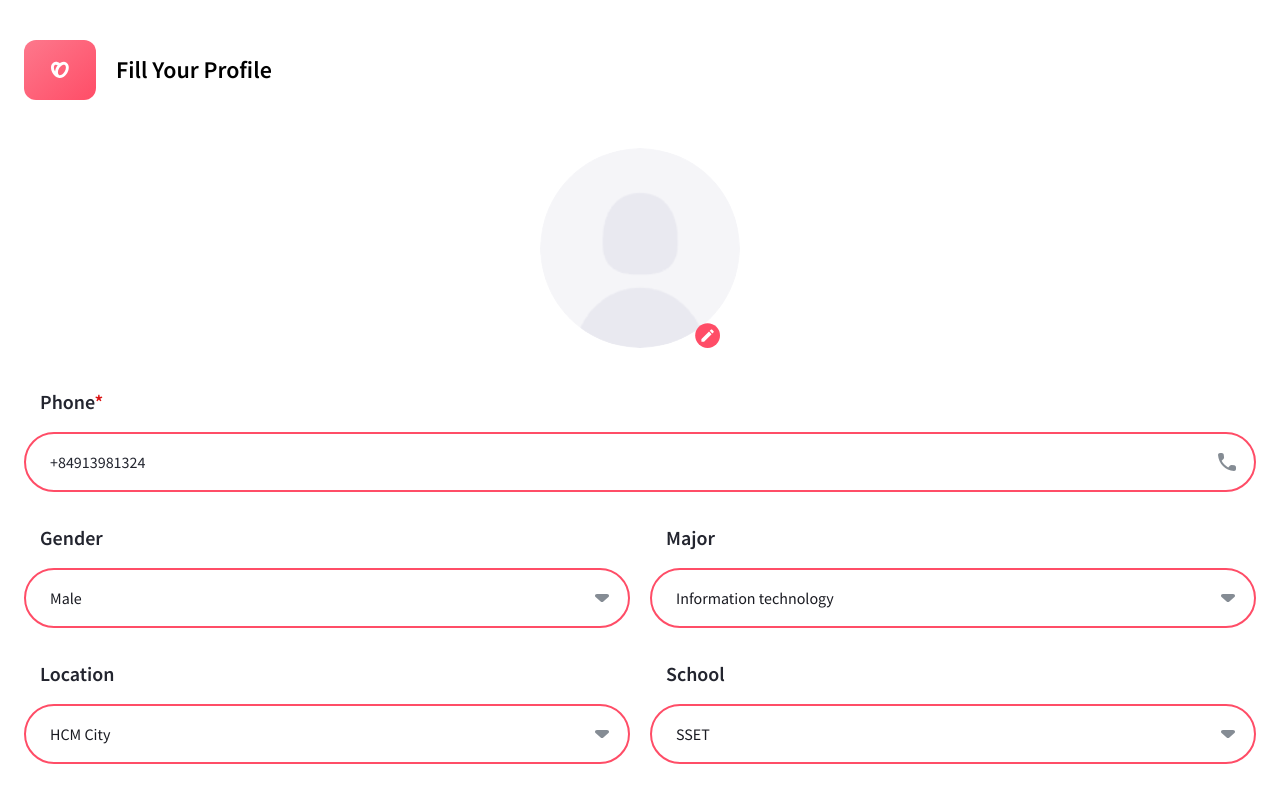
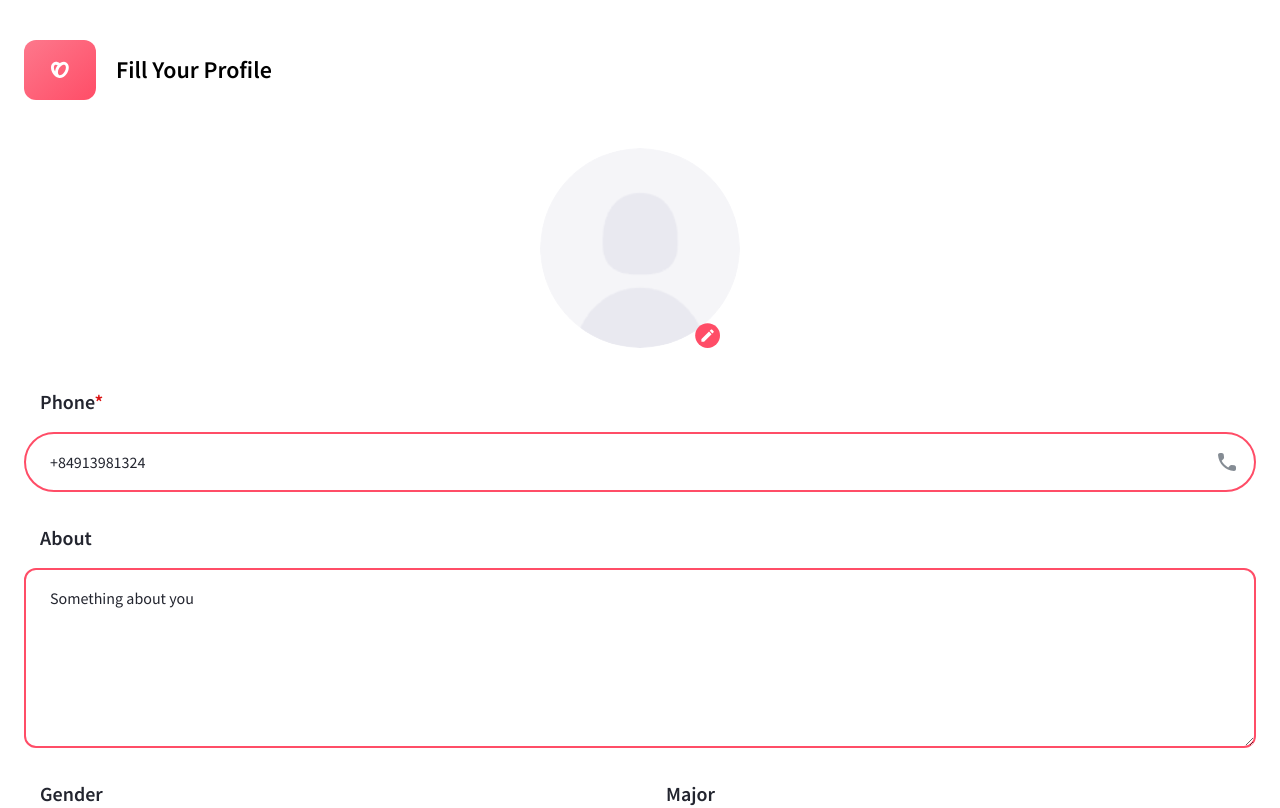
Before and after one commit to b1amage/further-web-front-end, a React (Create React App) app: page /setup in a window 1280 px wide. Shown: the top 808 px of the page. Built offline with nearby package versions, Linux system fonts and the light colour scheme.

Commit message:
biography attribute

```diff
--- a/src/api/authenticationApi.js
+++ b/src/api/authenticationApi.js
@@ -65,6 +65,7 @@ const authenticationApi = {
 			location: info.location,
 			hobbies,
 			school: info.school,
+			biography: info.about,
 		};
 
 		console.log(profile);
--- a/src/views/EditPage.js
+++ b/src/views/EditPage.js
@@ -27,12 +27,12 @@ const EditPage = () => {
 		initialValues: {
 			name: user.name,
 			email: user.email,
-			phone: user.phone,
+			phone: info.phone,
 			gender: info.gender,
 			age: 18,
 			from: 18,
 			to: 24,
-			about: "",
+			about: info.about,
 			major: info.major,
 			location: info.location,
 			school: info.school,
--- a/src/views/SetupPage.js
+++ b/src/views/SetupPage.js
@@ -14,6 +14,7 @@ import locations from "../content/locations";
 import schools from "../content/schools";
 import useViewport from "../hooks/useViewport";
 import { useNavigate } from "react-router-dom";
+import TextArea from "../utilities/TextArea";
 
 const SetupPage = () => {
 	const { width } = useViewport();
@@ -22,6 +23,7 @@ const SetupPage = () => {
 	const formik = useFormik({
 		initialValues: {
 			phone: "",
+			about: "",
 			gender: genders[0],
 			major: majors[0],
 			location: locations[0],
@@ -73,6 +75,15 @@ const SetupPage = () => {
 					onChange={formik.handleChange}
 					err={formik.errors.phone}
 				/>
+
+				<TextArea
+					value={formik.values.about}
+					onChange={formik.handleChange}
+					err={formik.errors.about}
+					label="about"
+					placeholder="Something about you"
+				/>
+
 				<div className="flex flex-col lg:flex-row lg:gap-5">
 					<Select
 						fluid={width < 1284}
```
